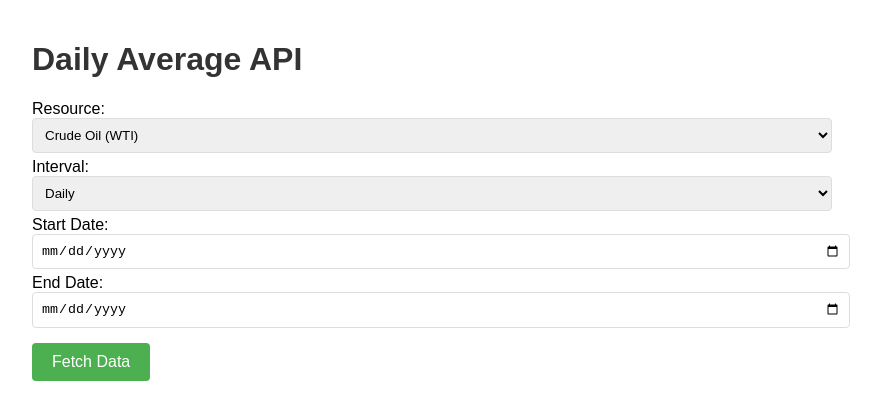
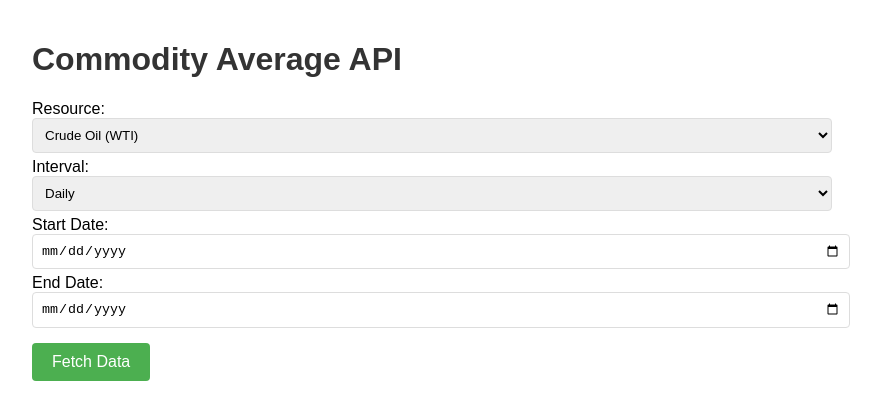
Before and after one commit to hypermeerkat/alpha-vantage-api-task, a React (Create React App) app in the folder alpha-vantage-task-frontend/: page / in a window 1280 px wide. Shown: the top 420 px of the page, without its empty margins (208-1089 px from the left). Built offline with nearby package versions, Linux system fonts and the light colour scheme.

Commit message:
small title change to test workflow again

```diff
--- a/alpha-vantage-task-frontend/public/index.html
+++ b/alpha-vantage-task-frontend/public/index.html
@@ -24,7 +24,7 @@
       work correctly both with client-side routing and a non-root public URL.
       Learn how to configure a non-root public URL by running `npm run build`.
     -->
-    <title>React App</title>
+    <title>Commodity Average API</title>
   </head>
   <body>
     <noscript>You need to enable JavaScript to run this app.</noscript>
--- a/alpha-vantage-task-frontend/src/App.js
+++ b/alpha-vantage-task-frontend/src/App.js
@@ -83,7 +83,7 @@ function App() {
 
   return (
     <div className="App">
-      <h1>Daily Average API</h1>
+      <h1>Commodity Average API</h1>
       <div>
         <label>
           Resource:
```
